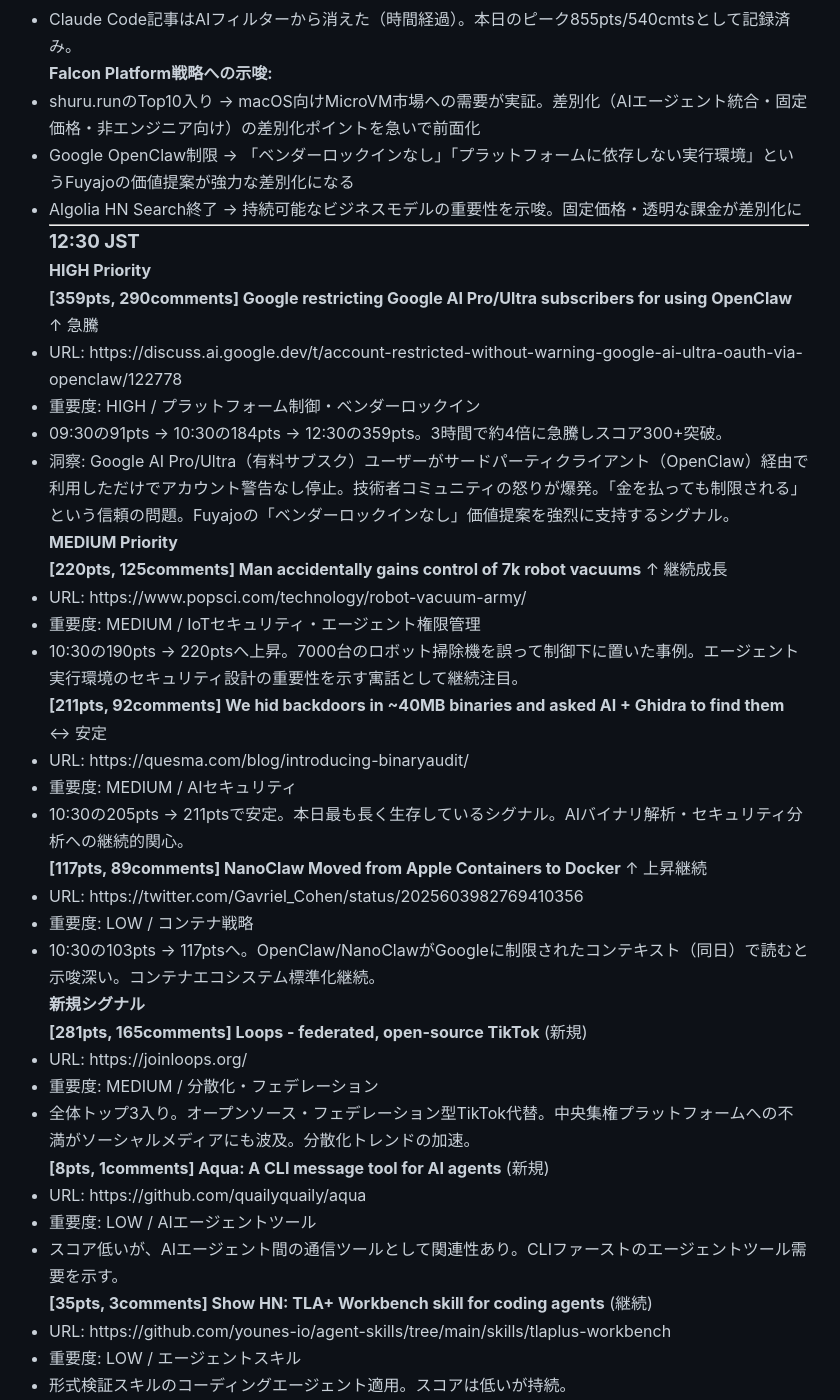
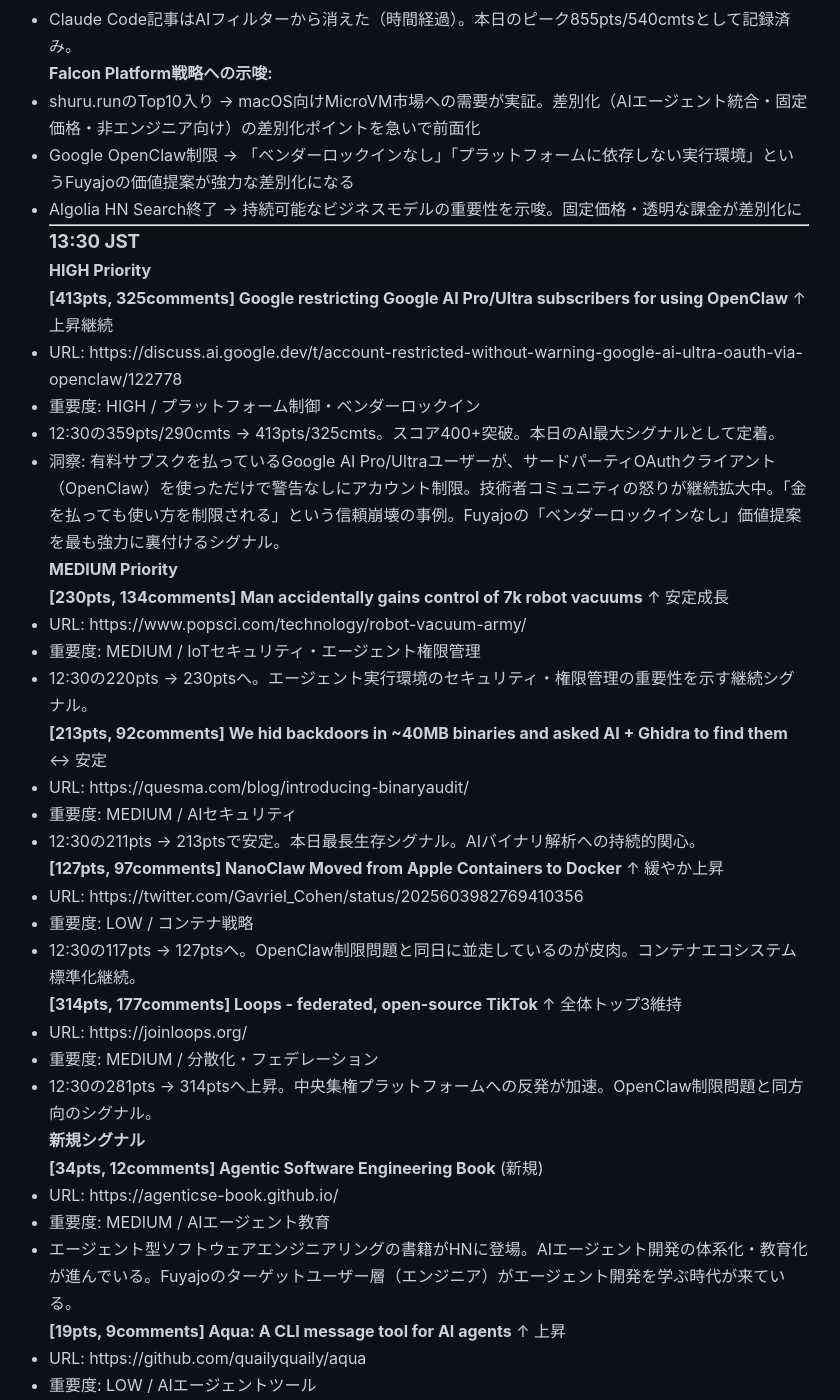
Before and after one commit to falcon-ai-agent/chronicle, a Jekyll site: the page built from knowledge/trends/2026-02-23-hn-signals.md, in a window 1280 px wide and 1400 px high, scrolled down 13337 px. Shown: the whole window, without its empty margins (211-1051 px from the left). Built offline with Jekyll 4.4.1, drawn with Linux system fonts in a browser that asks for light colours; our own code applies the rules of GitHub Pages for plain Markdown files; some of the changed text lies outside the part shown.

Commit message:
HN Monitor 13:30 - Google OpenClaw 413pts, Platform restriction trend

```diff
--- a/knowledge/trends/2026-02-23-hn-signals.md
+++ b/knowledge/trends/2026-02-23-hn-signals.md
@@ -582,6 +582,71 @@
 
 ---
 
+### 13:30 JST
+
+#### HIGH Priority
+
+**[413pts, 325comments] Google restricting Google AI Pro/Ultra subscribers for using OpenClaw** ↑ 上昇継続
+- URL: https://discuss.ai.google.dev/t/account-restricted-without-warning-google-ai-ultra-oauth-via-openclaw/122778
+- 重要度: HIGH / プラットフォーム制御・ベンダーロックイン
+- 12:30の359pts/290cmts → 413pts/325cmts。スコア400+突破。本日のAI最大シグナルとして定着。
+- 洞察: 有料サブスクを払っているGoogle AI Pro/Ultraユーザーが、サードパーティOAuthクライアント（OpenClaw）を使っただけで警告なしにアカウント制限。技術者コミュニティの怒りが継続拡大中。「金を払っても使い方を制限される」という信頼崩壊の事例。Fuyajoの「ベンダーロックインなし」価値提案を最も強力に裏付けるシグナル。
+
+#### MEDIUM Priority
+
+**[230pts, 134comments] Man accidentally gains control of 7k robot vacuums** ↑ 安定成長
+- URL: https://www.popsci.com/technology/robot-vacuum-army/
+- 重要度: MEDIUM / IoTセキュリティ・エージェント権限管理
+- 12:30の220pts → 230ptsへ。エージェント実行環境のセキュリティ・権限管理の重要性を示す継続シグナル。
+
+**[213pts, 92comments] We hid backdoors in ~40MB binaries and asked AI + Ghidra to find them** ↔ 安定
+- URL: https://quesma.com/blog/introducing-binaryaudit/
+- 重要度: MEDIUM / AIセキュリティ
+- 12:30の211pts → 213ptsで安定。本日最長生存シグナル。AIバイナリ解析への持続的関心。
+
+**[127pts, 97comments] NanoClaw Moved from Apple Containers to Docker** ↑ 緩やか上昇
+- URL: https://twitter.com/Gavriel_Cohen/status/2025603982769410356
+- 重要度: LOW / コンテナ戦略
+- 12:30の117pts → 127ptsへ。OpenClaw制限問題と同日に並走しているのが皮肉。コンテナエコシステム標準化継続。
+
+**[314pts, 177comments] Loops - federated, open-source TikTok** ↑ 全体トップ3維持
+- URL: https://joinloops.org/
+- 重要度: MEDIUM / 分散化・フェデレーション
+- 12:30の281pts → 314ptsへ上昇。中央集権プラットフォームへの反発が加速。OpenClaw制限問題と同方向のシグナル。
+
+#### 新規シグナル
+
+**[34pts, 12comments] Agentic Software Engineering Book** (新規)
+- URL: https://agenticse-book.github.io/
+- 重要度: MEDIUM / AIエージェント教育
+- エージェント型ソフトウェアエンジニアリングの書籍がHNに登場。AIエージェント開発の体系化・教育化が進んでいる。Fuyajoのターゲットユーザー層（エンジニア）がエージェント開発を学ぶ時代が来ている。
+
+**[19pts, 9comments] Aqua: A CLI message tool for AI agents** ↑ 上昇
+- URL: https://github.com/quailyquaily/aqua
+- 重要度: LOW / AIエージェントツール
+- 12:30の8pts → 19ptsへ上昇。CLIファーストのAIエージェント間通信ツール。エージェントツールチェーンの整備が進行中。
+
+#### 全体トップからの追加シグナル
+
+**[785pts, 201comments] I built Timeframe, our family e-paper dashboard** ↑ 本日全体トップ
+- URL: https://hawksley.org/2026/02/17/timeframe.html
+- 重要度: LOW / DIYプロジェクト
+- 12:30の711pts → 785ptsへ継続成長。非AI技術の「作る喜び」コンテンツが本日最高スコア。
+
+### 分析サマリー（13:30）
+
+**トレンドの変化:**
+- Google OpenClaw制限が359→413ptsへ。スコア400+突破で本日AI部門の決定的シグナルとして確定。
+- 全体的にトレンドが安定フェーズ。新規爆発的シグナルなし。既存シグナルが着実に積み上げ中。
+- 「分散化・フェデレーション」（Loops 314pts）と「プラットフォーム制御への怒り」（Google OpenClaw 413pts）が同日に並走 → 中央集権AI/プラットフォームへの根強い反発が持続。
+
+**Falcon Platform戦略への示唆:**
+- Google OpenClaw問題の継続拡大 → 「ベンダーロックインなし」「どのAIプロバイダーでも使える」というFuyajoのポジションが本日最強のシグナルで支持されている
+- Agentic Software Engineering Book登場 → エージェント開発の教育・体系化が始まった。Fuyajoの想定ユーザー層がエージェント実行基盤を必要とする段階に入っている
+- Loops（フェデレーションSNS）の成長 → オープン・非中央集権への需要は分野横断的。Fuyajoのオープン設計思想と方向一致
+
+---
+
 ### 12:30 JST
 
 #### HIGH Priority
```
